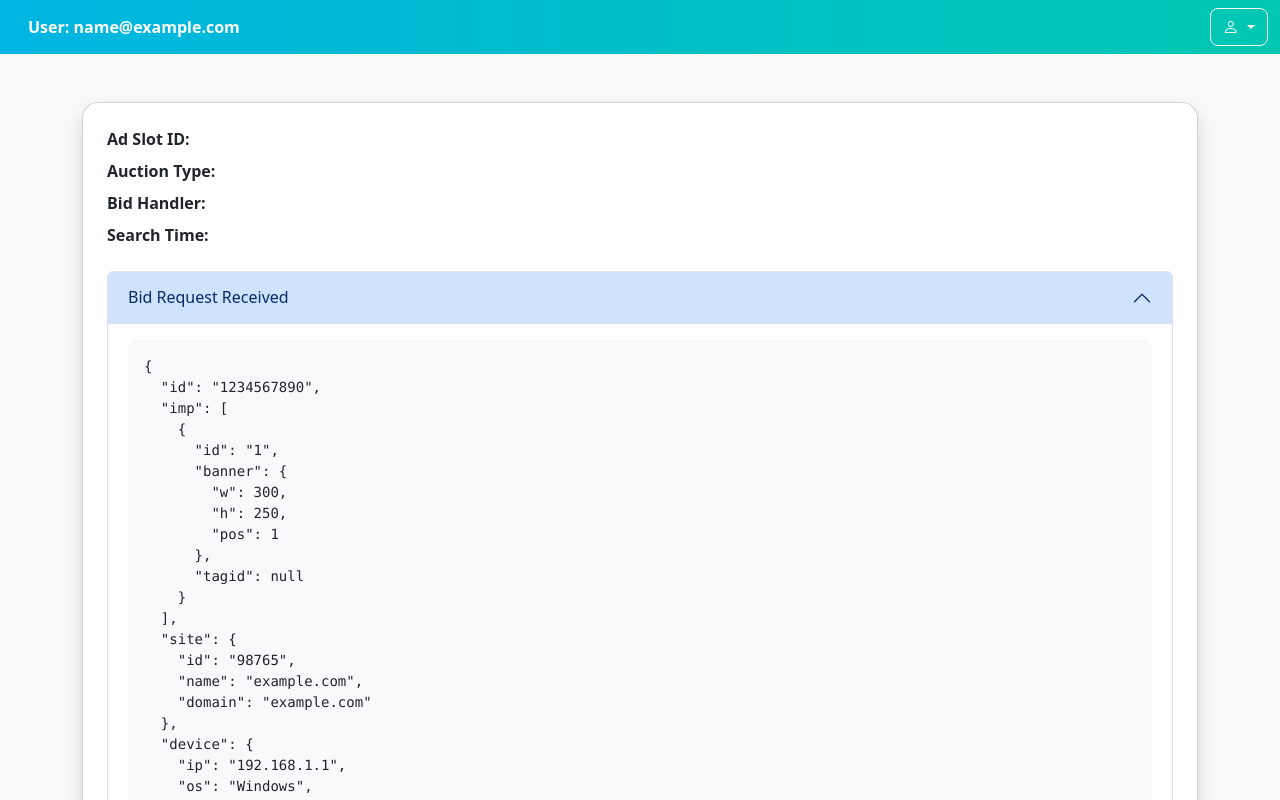
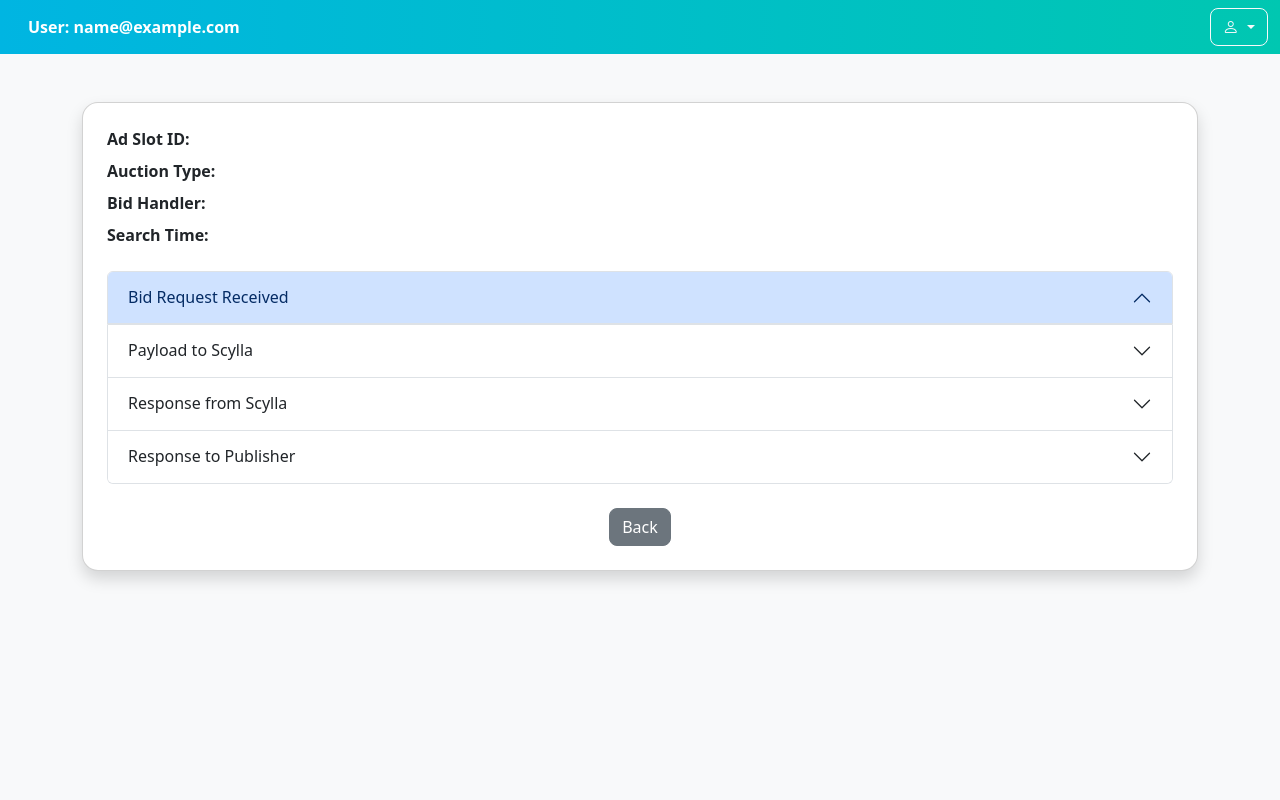
Before and after one commit to ihor-kargo/debug-auction-interface, a plain HTML site: page debug-logs.html in a window 1280 px wide. Shown: the top 800 px of the page. Drawn offline with nearby package versions, Linux system fonts and the light colour scheme; sample sign-in values are in the browser's storage.

Commit message:
Fix collapsible

```diff
--- a/debug-logs.html
+++ b/debug-logs.html
@@ -116,7 +116,7 @@
               Bid Request Received
             </button>
           </h2>
-          <div id="collapseOne" class="accordion-collapse collapse show" data-bs-parent="#logsAccordion">
+          <div id="collapseOne" class="accordion-collapse collapse" data-bs-parent="#logsAccordion">
             <div class="accordion-body">
               <pre id="requestPayload1" class="bg-light p-3 rounded-3" style="white-space: pre-wrap;"></pre>
             </div>
```
